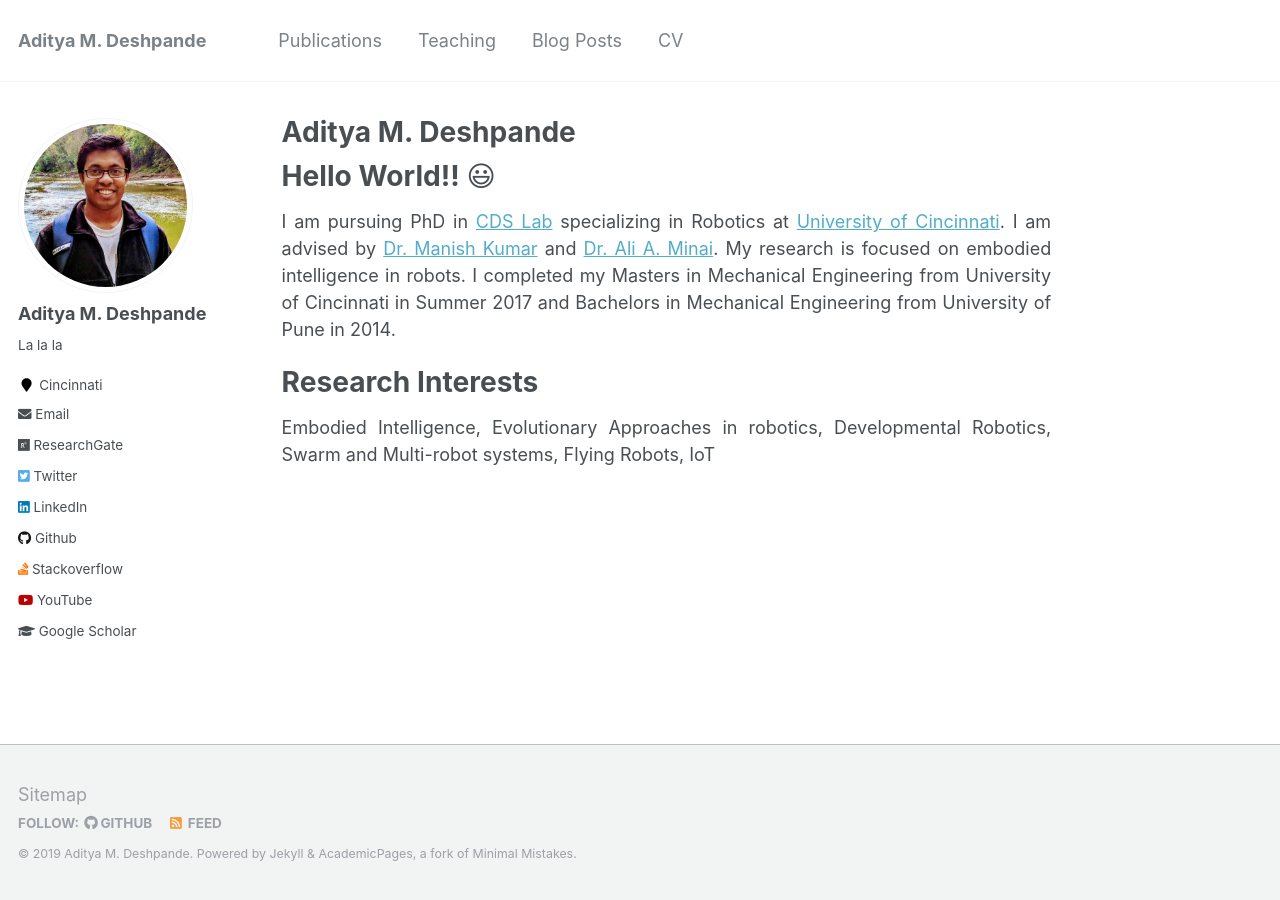
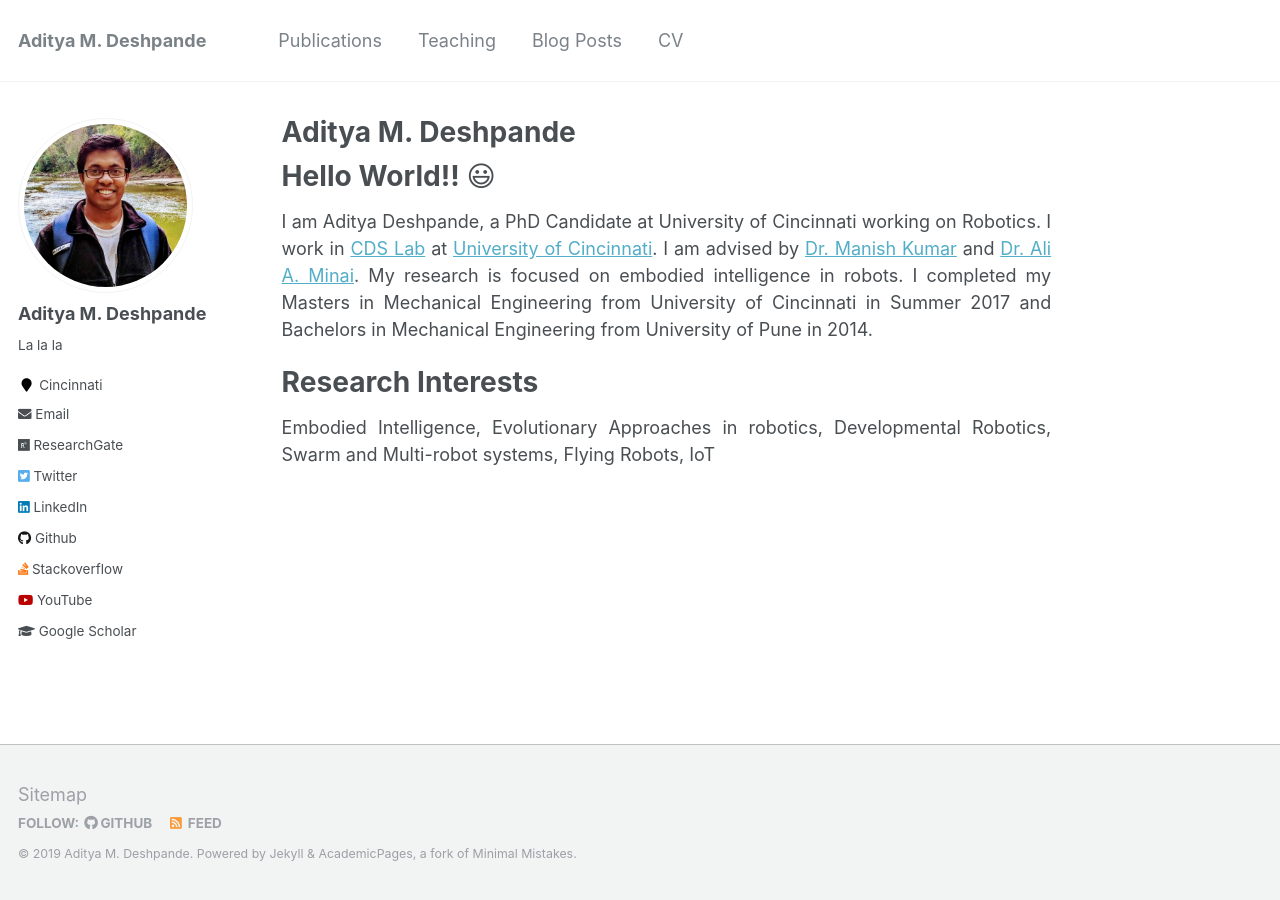
Before and after one commit to adipandas/adipandas.github.io, a Jekyll site: the page built from _pages/about.md, in a window 1280 px wide. Built offline with Jekyll 4.4.1, drawn with Linux system fonts in a browser that asks for light colours; emoji names are drawn with the system emoji font.

Commit message:
Update about.md

```diff
--- a/_pages/about.md
+++ b/_pages/about.md
@@ -10,7 +10,7 @@ redirect_from:
 
 Hello World!! :smiley:
 ======
-I am pursuing PhD in [CDS Lab](https://ceas.uc.edu/research/centers-labs/cooperative-distributed-systems-lab.html) specializing in Robotics at [University of Cincinnati](https://www.uc.edu/). I am advised by [Dr. Manish Kumar](https://researchdirectory.uc.edu/p/kumarmu) and [Dr. Ali A. Minai](https://eecs.ceas.uc.edu/~aminai/). My research is focused on embodied intelligence in robots.
+I am Aditya Deshpande, a PhD Candidate at University of Cincinnati working on Robotics. I work in [CDS Lab](https://ceas.uc.edu/research/centers-labs/cooperative-distributed-systems-lab.html) at [University of Cincinnati](https://www.uc.edu/). I am advised by [Dr. Manish Kumar](https://researchdirectory.uc.edu/p/kumarmu) and [Dr. Ali A. Minai](https://eecs.ceas.uc.edu/~aminai/). My research is focused on embodied intelligence in robots.
 I completed my Masters in Mechanical Engineering from University of Cincinnati in Summer 2017 and Bachelors in Mechanical Engineering from University of Pune in 2014.
 
 
```
